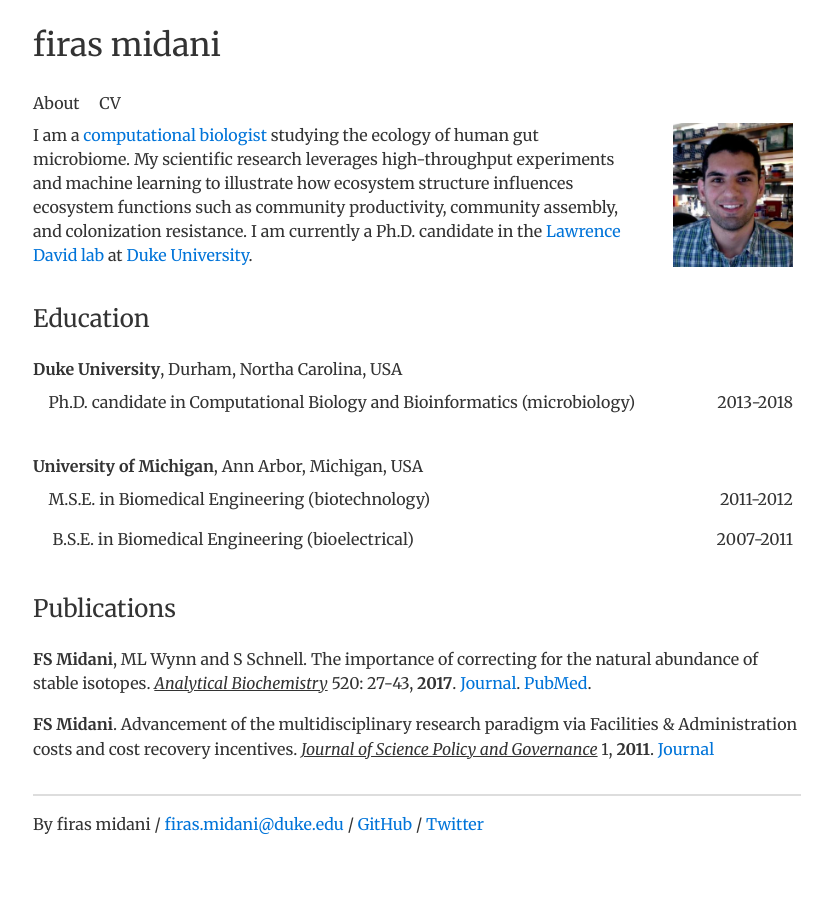
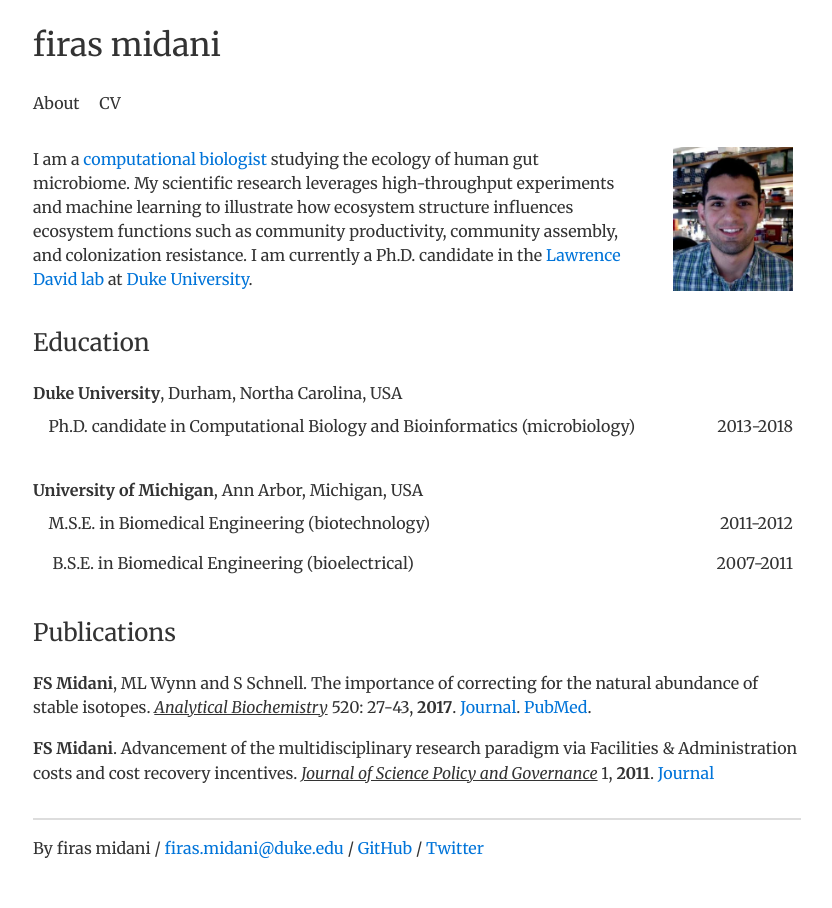
Before and after one commit to firasmidani/firasmidani.github.io, a Jekyll site: the page built from cv/index.html, in a window 1280 px wide. Shown: the whole page, without its empty margins (223-1055 px from the left). Built offline with Jekyll 4.4.1, drawn with Linux system fonts in a browser that asks for light colours.

Commit message:
Update index.html

```diff
--- a/cv/index.html
+++ b/cv/index.html
@@ -3,11 +3,12 @@
 title: Firas S Midani
 ---
 
+<br />
 <table>
 <col width="78%">
 <col width="22%">
 <tr>
-   <td align="left" vertical-align="center" style="padding-left:0px" style="padding-top:500px">
+   <td align="left" vertical-align="center" style="padding-left:0px">
          <p1 >I am a <a href="https://genome.duke.edu/education/CBB">computational biologist</a> studying the ecology of human gut microbiome.
 	   My scientific research leverages high-throughput experiments and machine learning
 		to illustrate how ecosystem structure influences ecosystem functions such as
```
